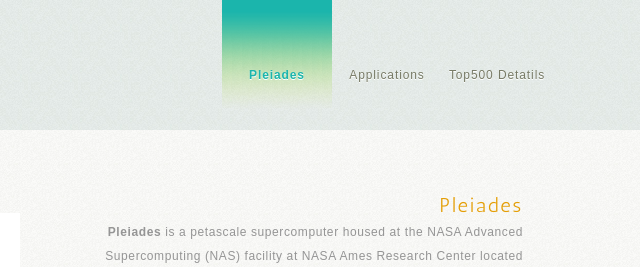
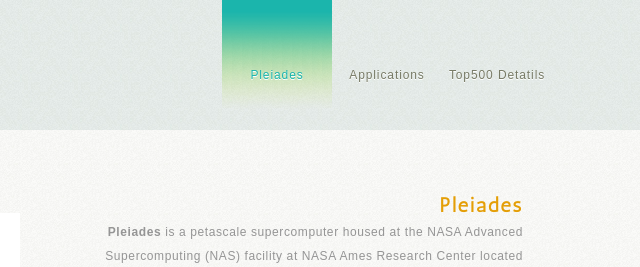
Before and after one commit to rohitcmohan/rohitcmohan.github.io, a plain HTML site: page index.html in a window 1280 px wide. Shown: the top 267 px of the page, 568-1208 px from the left. Drawn offline with Linux system fonts and the light colour scheme.

Commit message:
index.html change

```diff
--- a/index.html
+++ b/index.html
@@ -12,7 +12,7 @@
 			<a href="index.html" id="logo"><img src="images/sbu.jpg" alt="logo"></a>
 			<ul>
 				<li class="selected">
-					<a href="index.html"><b>Pleiades</b></a>
+					<a href="index.html">Pleiades</a>
 				</li>
 				<li>
 					<a href="subdivisions.html">Applications</a>
@@ -28,7 +28,7 @@
 			<img src="images/nasa.png" alt="">
 			<div>
 				<!-- <img src="images/.png" alt=""> -->
-				<h3>Pleiades</h3>
+				<h3><b>Pleiades</b></h3>
 				<p>
 					<b>Pleiades</b> is a petascale supercomputer housed at the NASA Advanced Supercomputing (NAS) facility at NASA Ames Research Center located at Moffett Field near Mountain View, California.
 					It is maintained by NASA and partners Silicon Graphics (SGI) and Intel.
```
